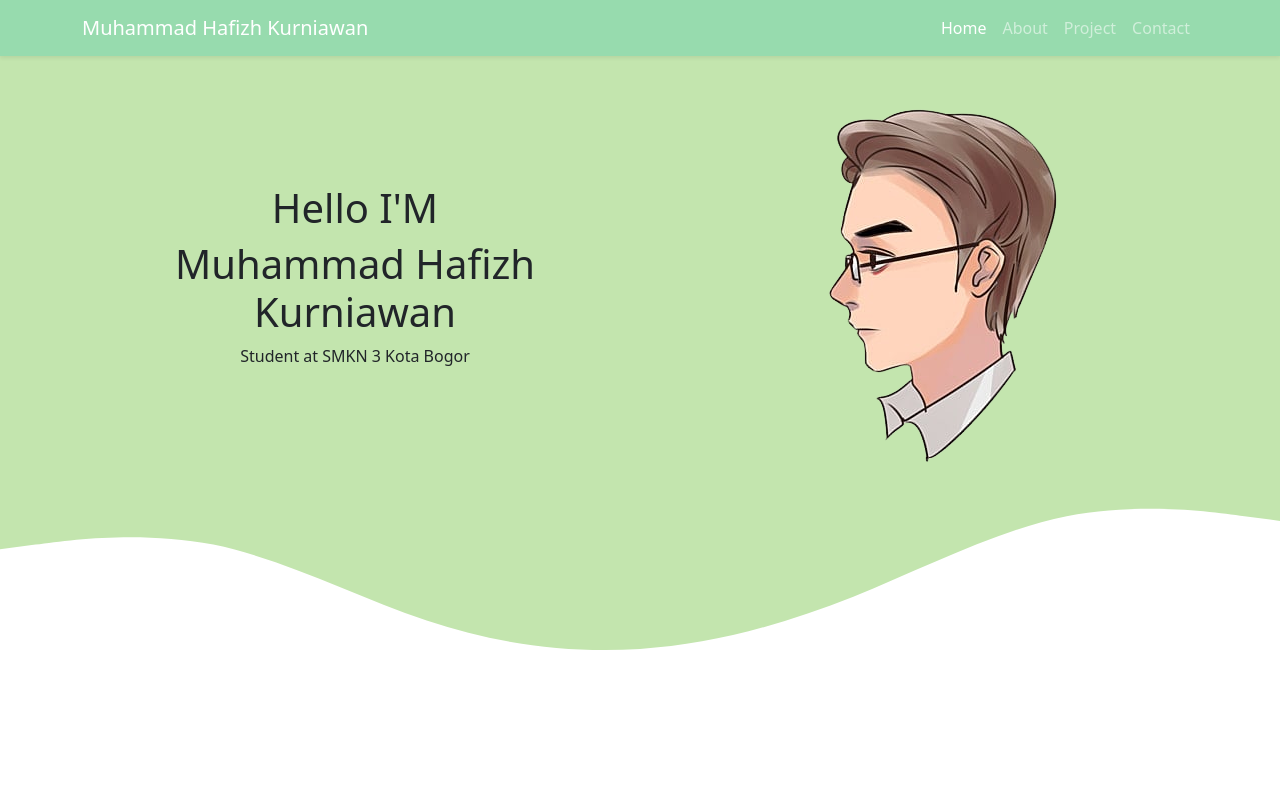
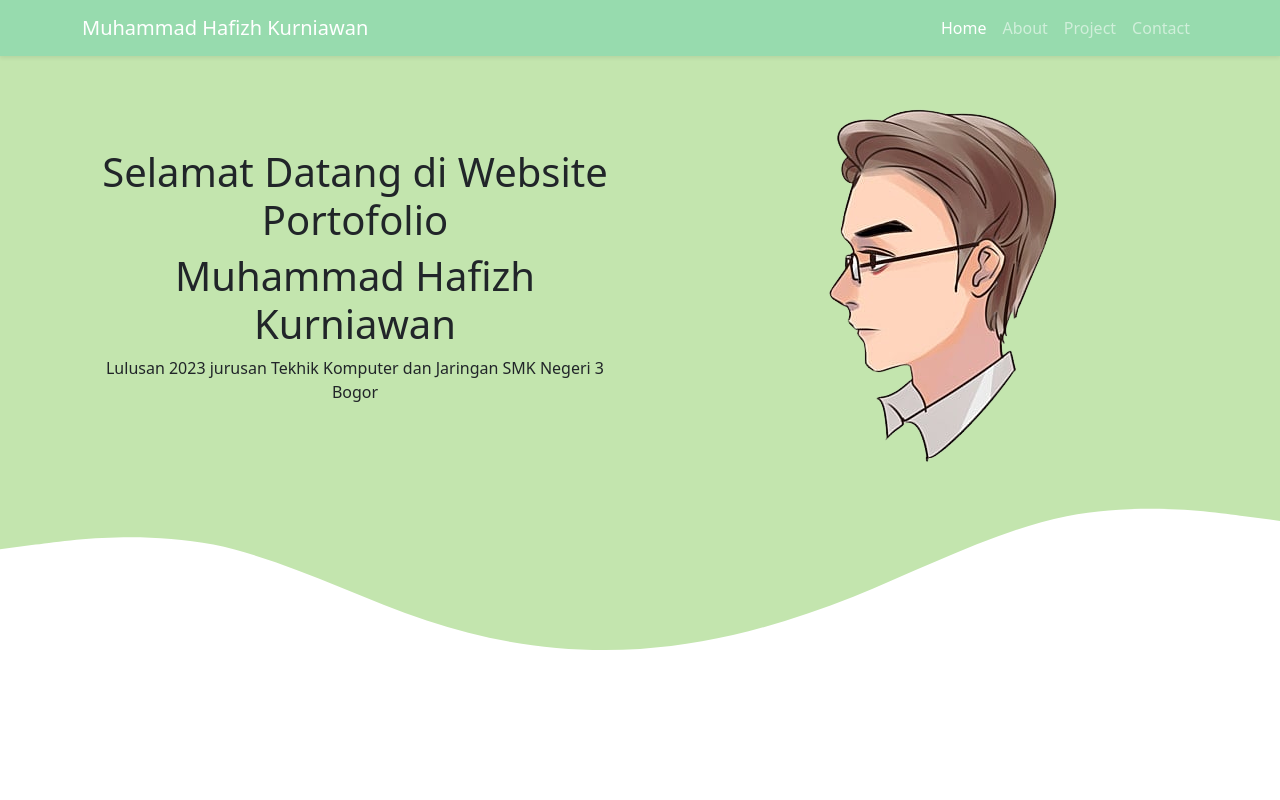
Before and after one commit to MuhFizzh/Portofolio-MuhammadHafizhKurniawan, a plain HTML site: page index.html in a window 1280 px wide. Shown: the top 800 px of the page. Drawn offline with nearby package versions, Linux system fonts and the light colour scheme.

Commit message:
Update index.html

```diff
--- a/index.html
+++ b/index.html
@@ -48,9 +48,9 @@
     <div class="row min-vh-80 align-items-center">
       <div class="col-md-6">
         <div class="profile-text text-center ">
-          <h1>Hello I'M</h1>
+          <h1>Selamat Datang di Website Portofolio</h1>
           <h1>Muhammad Hafizh Kurniawan</h1>
-          <p>Student at SMKN 3 Kota Bogor</p>
+          <p>Lulusan 2023 jurusan Tekhik Komputer dan Jaringan SMK Negeri 3 Bogor</p>
         </div>
       </div>
       <div class="col-md-6">
```
